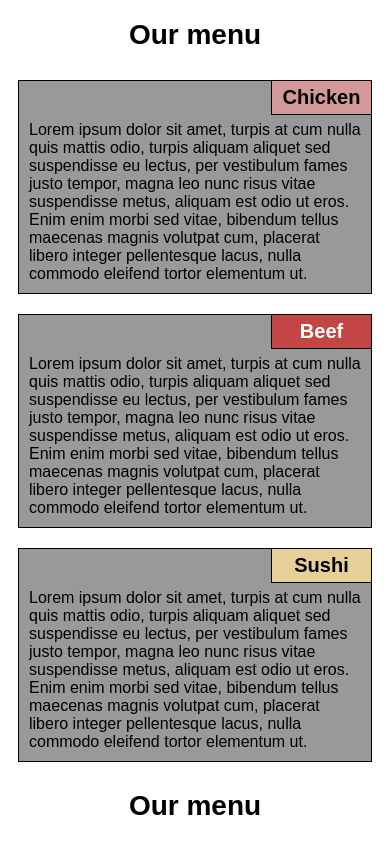
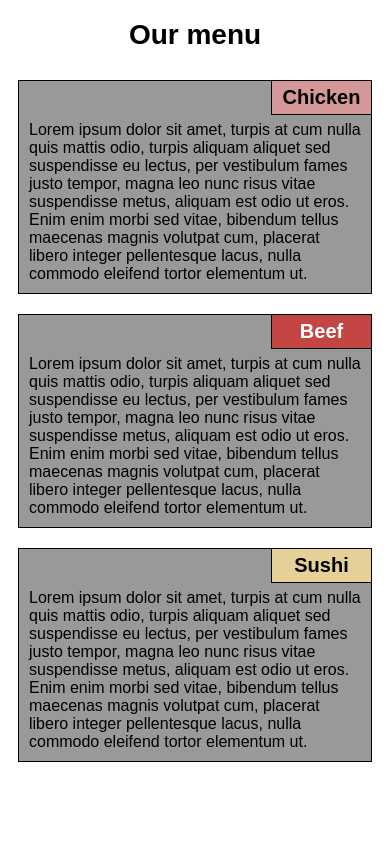
Before and after one commit to Natalja-Olefire/coursera-html-css-js, a plain HTML site: page module2-solution/index.html in a window 390 px wide. Shown: the top 844 px of the page. Drawn offline with Linux system fonts and the light colour scheme.

Commit message:
wrong copy/paste corrected

```diff
--- a/module2-solution/index.html
+++ b/module2-solution/index.html
@@ -1,39 +1,3 @@
-<!DOCTYPE html>
-<html>
-<head>
-<meta charset="utf-8">
-<title>Module 2 solution</title>
-<link rel="stylesheet" href="css/style.css"/>
-</head>
-<body>
-<h1>Our menu</h1>
-<div class="row">
-	<div class="menu-item-container col-lg-3 col-md-2">
-	<div class="menu-item">
-	<div class="menu-title" id="chicken">Chicken</div>
-	<div class="menu-item-content">
-		Lorem ipsum dolor sit amet, turpis at cum nulla quis mattis odio, turpis aliquam aliquet sed suspendisse eu lectus, per vestibulum fames justo tempor, magna leo nunc risus vitae suspendisse metus, aliquam est odio ut eros. Enim enim morbi sed vitae, bibendum tellus maecenas magnis volutpat cum, placerat libero integer pellentesque lacus, nulla commodo eleifend tortor elementum ut.
-	</div>
-	</div>
-	</div>
-	<div class="menu-item-container col-lg-3 col-md-2">
-	<div class="menu-item">
-	<div class="menu-title" id="beef">Beef</div>
-	<div class="menu-item-content">
-		Lorem ipsum dolor sit amet, turpis at cum nulla quis mattis odio, turpis aliquam aliquet sed suspendisse eu lectus, per vestibulum fames justo tempor, magna leo nunc risus vitae suspendisse metus, aliquam est odio ut eros. Enim enim morbi sed vitae, bibendum tellus maecenas magnis volutpat cum, placerat libero integer pellentesque lacus, nulla commodo eleifend tortor elementum ut.
-	</div>
-	</div>
-	</div>
-	<div class="menu-item-container col-lg-3 col-md-1">
-	<div class="menu-item">
-	<div class="menu-title" id="sushi">Sushi</div>
-	<div class="menu-item-content">
-		Lorem ipsum dolor sit amet, turpis at cum nulla quis mattis odio, turpis aliquam aliquet sed suspendisse eu lectus, per vestibulum fames justo tempor, magna leo nunc risus vitae suspendisse metus, aliquam est odio ut eros. Enim enim morbi sed vitae, bibendum tellus maecenas magnis volutpat cum, placerat libero integer pellentesque lacus, nulla commodo eleifend tortor elementum ut.
-	</div>
-	</div>
-	</div>
-</div>
-</body>
 <!DOCTYPE html>
 <html>
 <head>
```
